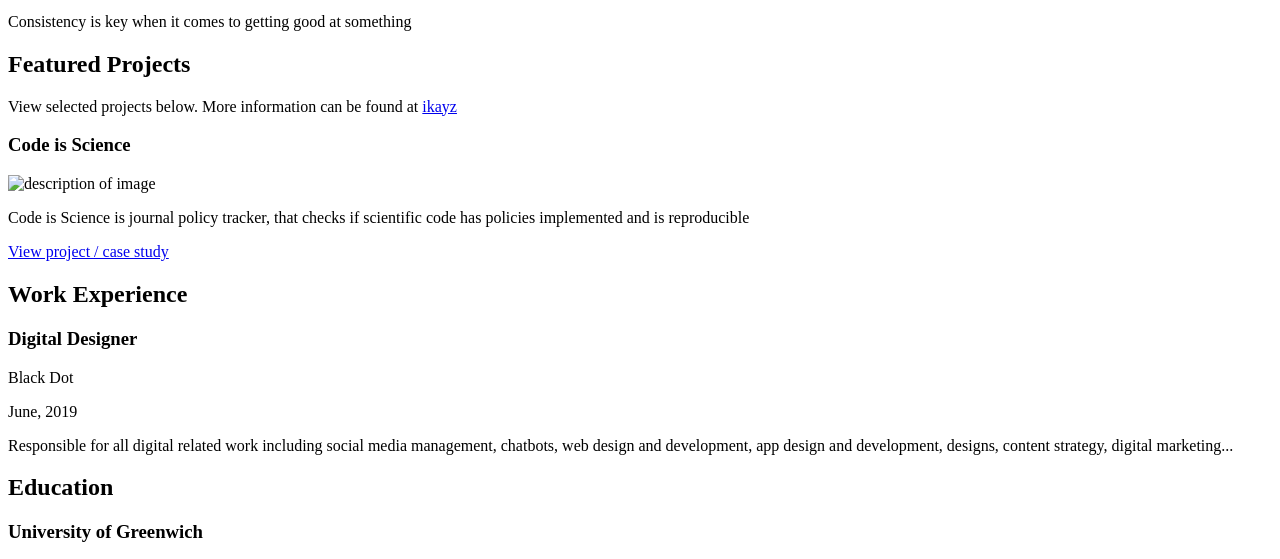
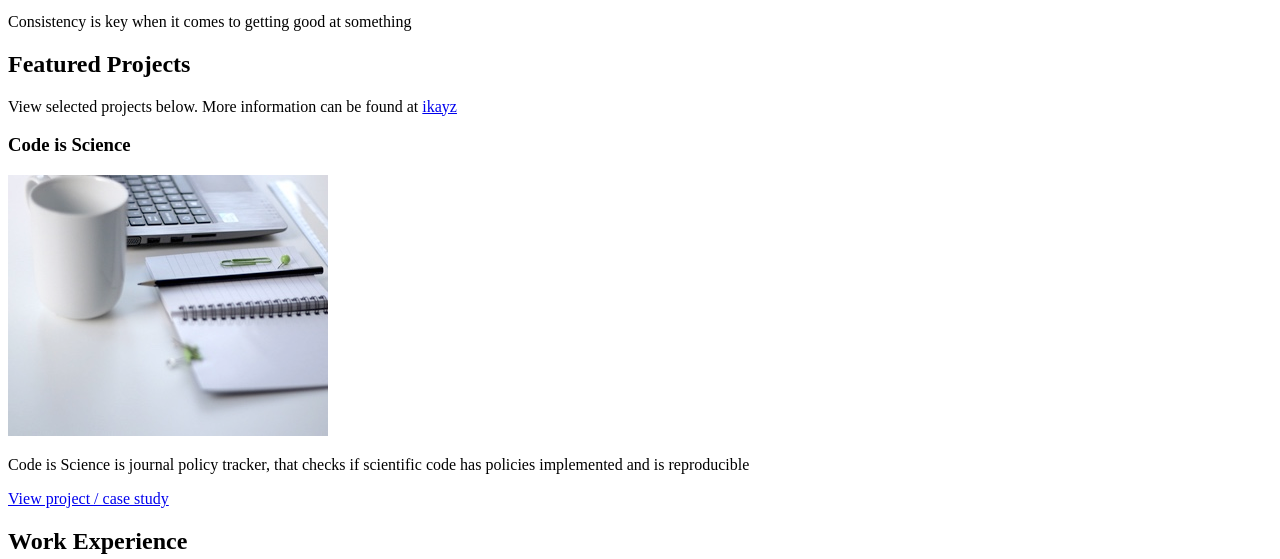
Before and after one commit to ikayz/css-portofolio, a plain HTML site: page index.html in a window 1280 px wide. Shown: the part 184-743 px from the top of the page. Drawn offline with Linux system fonts and the light colour scheme.

Commit message:
Add CSS and styles file

```diff
--- /dev/null
+++ b/css/styles.css
@@ -0,0 +1,21 @@
+/* Global Styles
+---------------------------------------- */
+* {
+  margin: 0;
+  padding: 0;
+}
+
+/* About
+---------------------------------------- */
+
+/* Projects
+---------------------------------------- */
+
+/* Work experience
+---------------------------------------- */
+
+/* Education
+---------------------------------------- */
+
+/* Contact info
+---------------------------------------- */
--- a/index.html
+++ b/index.html
@@ -30,7 +30,7 @@
       <!-- Copy the whole <section> block to add more projects. -->
       <section>
         <h3>Code is Science</h3>
-        <img src="project-thumbnail.png" alt="description of image">
+        <img src="images/thumbnail-2.jpg" alt="description of image">
         <p>Code is Science is journal policy tracker, that checks if scientific code has policies implemented and is
           reproducible</p>
         <a href="#" target="_blank">View project / case study</a>
```
